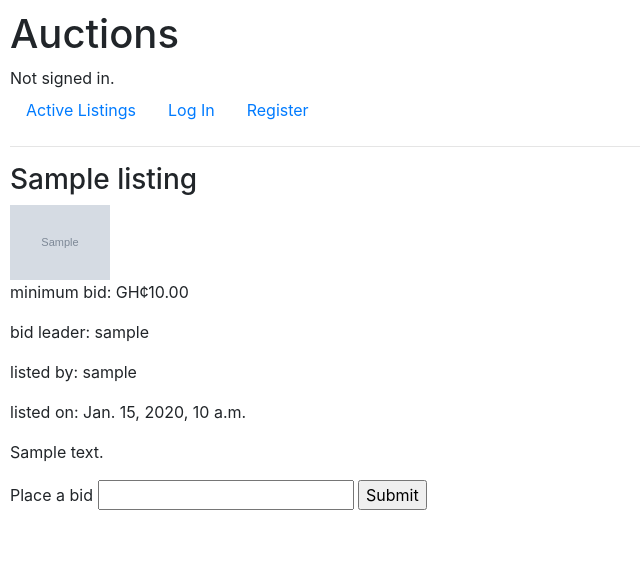
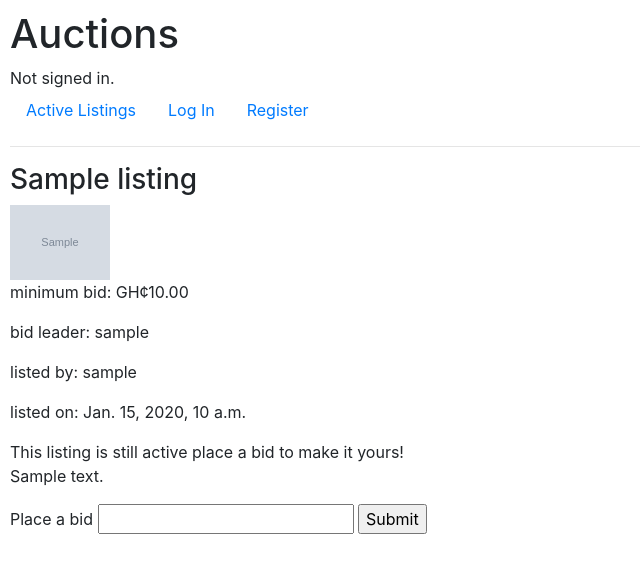
Before and after one commit to Glitch-bug/commerce, a Django app: page /listing/1/ in a window 1280 px wide. Shown: the top 573 px of the page, without its empty margins (0-640 px from the left). Run offline with Django 3.2, Linux system fonts and the light colour scheme; tables that the repository leaves empty hold one stand-in row (values such as "Sample post"); grey boxes marked "Sample" are stand-in pictures; some libraries are stand-ins or nearby versions.

Commit message:
Comments Model and others

```diff
--- a/auctions/models.py
+++ b/auctions/models.py
@@ -11,6 +11,9 @@ class Listing(models.Model):
     description = models.TextField(null=True)
     image = models.ImageField(null=True, blank=True)
     owner = models.ForeignKey(User, on_delete=models.CASCADE)
+    status = models.BooleanField()
+    Categories = models.TextChoices('categories', 'Toy Accessory Appliance')
+    category = models.CharField(max_length=255, choices=Categories.choices)
     date_added = models.DateTimeField(auto_now_add=True)
 
     def __str__(self):
@@ -44,6 +47,8 @@ class Bid(models.Model):
 class Comment(models.Model):
     owner = models.ForeignKey(User, on_delete=models.CASCADE)
     text = models.TextField()
+    listing = models.ForeignKey(Listing, on_delete=models.CASCADE)
+    replies_to = models.ForeignKey('self', on_delete=models.CASCADE, blank=True, null=True)
     date_added = models.DateTimeField(auto_now_add=True)
 
 
@@ -52,10 +57,10 @@ class WatchList(models.Model):
     owner = models.OneToOneField(User, on_delete=models.CASCADE, primary_key=True)
     #TODO: Watchlist listing should be a many to many relationship so single watchlist can hold many listings and a single listing can be on many watchlists
     # Remember to delete all old watchlist info
-    listing = models.ManyToManyField(Listing, null=True, blank=True)
+    listing = models.ManyToManyField(Listing, blank=True)
 
     def __str__(self):
-        return f"{self.owner.title()}'s Watchlist"
+        return f"{self.owner.username.title()}'s Watchlist"
 
     def owner_titled(self):
         return self.owner.username.title()
--- a/auctions/templates/auctions/listing.html
+++ b/auctions/templates/auctions/listing.html
@@ -9,6 +9,17 @@
     <p>bid leader: {{listing.cur_bid.owner}}</p>
     <p>listed by: {{ listing.owner }}</p>
     <p>listed on: {{listing.date_added}}</p>
+    {% if request.user == listing.owner and listing.status %}
+        <a href="{% url 'auctions:close' listing.pk %}">Close</a>
+    {% elif not listing.status and request.user == listing.owner and request.user == listing.cur_bid.owner %}
+        Your listing was not purchased!
+    {% elif not listing.status and request.user == listing.cur_bid.owner %}
+        You won this auction! This item is now your property
+    {% elif not listing.status and request.user == listing.owner %}
+        Congratulations your listing was purchased by {{ listing.cur_bid.owner }} for GH¢{{ listing.cur_bid.amount }}
+    {% else %}
+        This listing is still active place a bid to make it yours!
+    {% endif %}
     <p>{{listing.description}}</p>
     <form action="{% url 'auctions:bid' listing.pk %}" method="POST">
         {% csrf_token %}
--- a/auctions/templates/auctions/new_listing.html
+++ b/auctions/templates/auctions/new_listing.html
@@ -4,9 +4,9 @@
 <h2>Create New Listing</h2>
 <form action="{% url 'auctions:new listing' %}" method="POST" enctype="multipart/form-data">
     {% csrf_token %}
-    <input name="title" autofocus type="text" placeholder="Listing Title">
-    <textarea name="description">Provide a short description of your listing</textarea>
-    <input name="min_bid" type="number">
+    <input name="title" autofocus type="text" placeholder="Listing Title" required>
+    <textarea name="description" placeholder="Provide a short description of your listing" required></textarea>
+    <input name="min_bid" type="number" required>
     <!-- TODO: need to check on submitting images -->
     <input name="image" type="file">
     <input type="submit" value="Post">
--- a/auctions/urls.py
+++ b/auctions/urls.py
@@ -13,5 +13,6 @@ urlpatterns = [
     path('watchlist/<int:pk>/', views.add_watchlist, name='add_watch'),
     path('watchlist', views.watchlist, name='watchlist'),
     path('bid/<int:pk>/', views.bid, name="bid"),
-    path('remove_item/<int:pk>/', views.rem_watchlist, name='rem_watch')
+    path('remove_item/<int:pk>/', views.rem_watchlist, name='rem_watch'),
+    path('close_listing/<int:pk>/', views.close_listing, name="close"),
 ]
--- a/auctions/views.py
+++ b/auctions/views.py
@@ -9,7 +9,7 @@ from .models import User, Listing, WatchList, Bid
 
 
 def index(request):
-    listings = Listing.objects.all()
+    listings = Listing.objects.filter(status=True)
     print(listings)
     context = {'listings': listings}
     return render(request, "auctions/index.html", context)
@@ -74,7 +74,7 @@ def new_listing(request):
         min_bid = request.POST['min_bid']
         image = request.FILES.get('image')
         # Create and save a new Listing
-        listing = Listing(owner=request.user, title=title, description=description, image=image)
+        listing = Listing(owner=request.user, title=title, description=description, image=image, status=True)
         listing.save()
 
         # Create and save a new Bid
@@ -90,23 +90,32 @@ def listing(request, pk):
     listing = Listing.objects.get(pk=pk)
     return render(request, 'auctions/listing.html', {'listing': listing})
 
+def close_listing(request, pk):
+    listing = Listing.objects.get(pk=pk)
+    listing.status = False
+    listing.save()
+    return redirect('auctions:listing', pk)
+
 def add_watchlist(request, pk):
     listing = Listing.objects.get(pk=pk)
     if WatchList.objects.filter(owner=request.user, listing=listing):
         #TODO: Add message to say duplication not allowed
         return redirect('auctions:index')
-    elif Watch.objects.get(owner=request.user):
+    elif WatchList.objects.all().filter(owner=request.user):
         watchlist = WatchList.objects.get(owner=request.user)
-        item = watctlist.listing_set.create(listing=listing)
+        watchlist.listing.add(listing)
+        watchlist.save()
     else:
         #TODO: Add message to say item added to watchlist
-        watchlist = WatchList(owner=request.user, listing=listing)
+        watchlist = WatchList(owner=request.user)
+        watchlist.listing.add(listing)
         watchlist.save()
     return redirect('auctions:index')
 
 def watchlist(request):
-    watchlist = WatchList.objects.filter(owner=request.user)
-    return render(request, 'auctions/watchlist.html', {'watchlist':watchlist})
+    watchlist = WatchList.objects.get(owner=request.user)
+    listings = watchlist.listing.all()
+    return render(request, 'auctions/watchlist.html', {'watchlist':watchlist, 'listings':listings})
 
 # Looking good
 def bid(request, pk):
@@ -123,6 +132,10 @@ def bid(request, pk):
             new_bid.save()
     return redirect('auctions:listing', pk)
 
+
 def rem_watchlist(request, pk):
-    watch_listing = WatchList.objects.get(pk=pk)
-    pass
+    watchlist = WatchList.objects.get(owner=request.user)
+    listing = watchlist.listing.get(pk=pk)
+    watchlist.listing.remove(listing)
+    watchlist.save()
+    return redirect('auctions:watchlist')
```
Also changed, not shown: auctions/templates/auctions/watchlist.html (+5 -5 lines), auctions/tests.py (+34 -10 lines), auctions/migrations/0002_listing_watchlist_comment_bid.py, auctions/migrations/0003_listing_status.py (added), auctions/migrations/0003_rename_name_listing_title_listing_description_and_more.py (deleted), auctions/migrations/0004_comment_listing_comment_replies_to_listing_category_and_more.py (added), auctions/migrations/0004_remove_listing_min_bid_bid_listing_watchlist.py (deleted), auctions/migrations/0005_alter_watchlist_listing.py (added), static/media/cap-2738831_1920_TJoQuJi.png (added), static/media/cap-2738831_1920_wibkoBa.png (added), static/media/mediterranean-tree-frog-796466_1920.jpg (added), static/media/piggy-bank-2889042_1920_LHG5b9N.jpg (added), static/media/piggy-bank-2889042_1920_Sf7pR6X.jpg (added), static/media/pool-5287241_1920_JAitG3Y.jpg (added), 1 more files.
